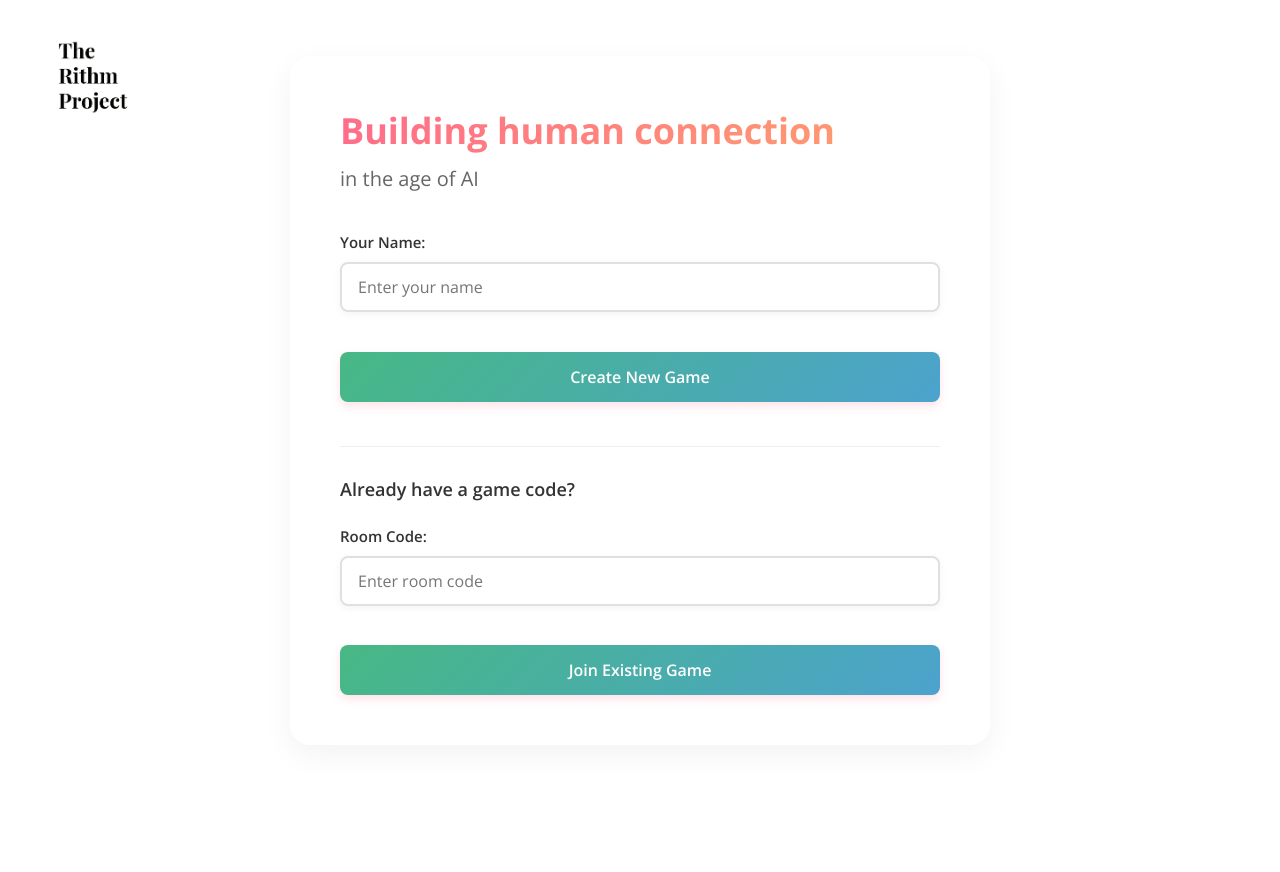
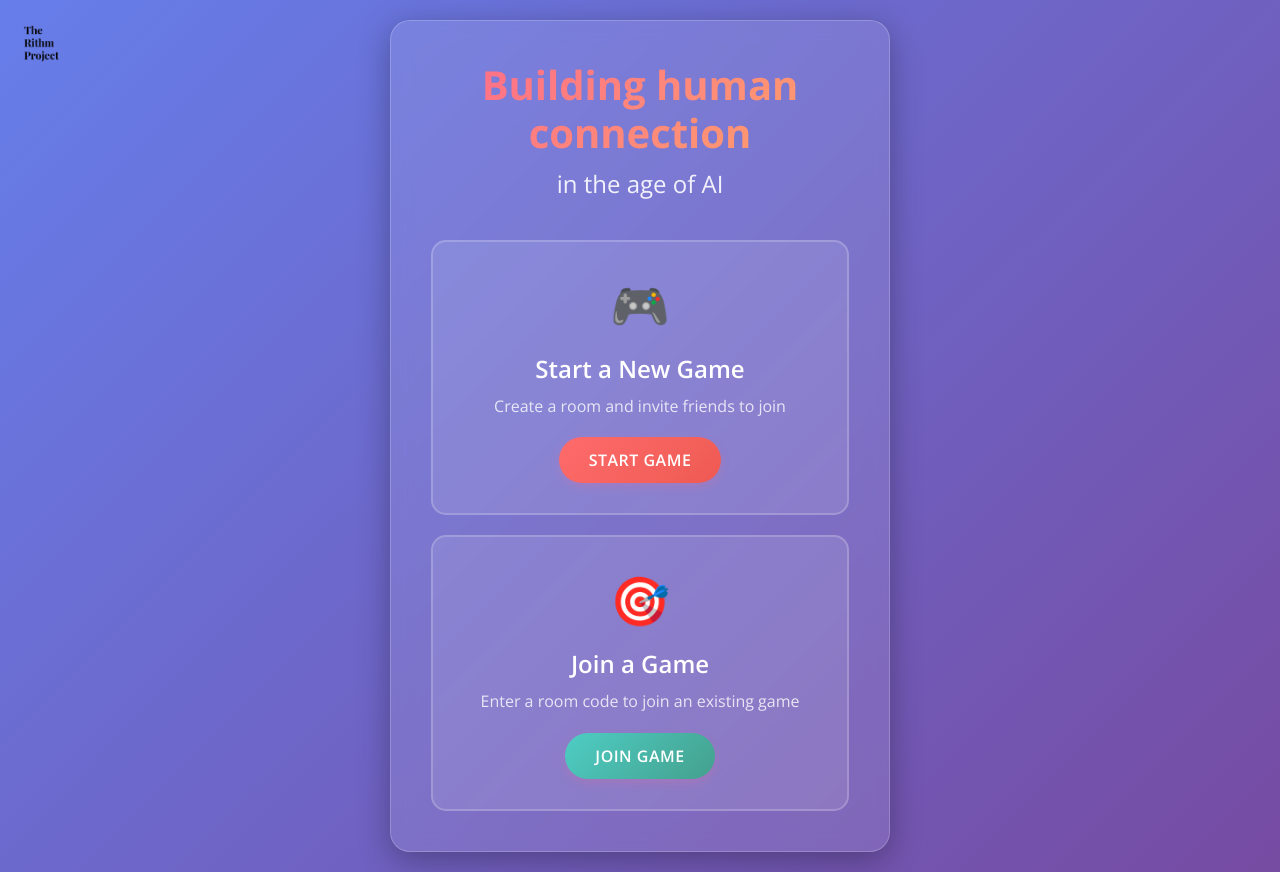
Before and after one commit to skyraal/humanaiconnection, a React (Create React App) app in the folder client/: page / in a window 1280 px wide. Before the commit the page ends 800 px from the top, so only its background shows below. Built offline with nearby package versions, Linux system fonts and the light colour scheme; no server answers.

Commit message:
New design?

```diff
--- a/client/src/components/Home.js
+++ b/client/src/components/Home.js
@@ -7,13 +7,13 @@ function Home({ socket, setRoomData }) {
   const [roomId, setRoomId] = useState('');
   const [error, setError] = useState('');
   const [isLoading, setIsLoading] = useState(false);
+  const [mode, setMode] = useState(''); // 'create' or 'join'
   const navigate = useNavigate();
 
   useEffect(() => {
     const handleRoomCreated = (data) => {
       console.log('Room created data:', data);
       setIsLoading(false);
-      // Store both the connection data and room data
       setRoomData({...data, room: data.room});
       navigate(`/room/${data.roomId}`);
     };
@@ -31,7 +31,6 @@ function Home({ socket, setRoomData }) {
       setIsLoading(false);
     };
 
-    // Add event listeners
     socket.on('room_created', handleRoomCreated);
     socket.on('room_joined', handleRoomJoined);
     socket.on('error', handleSocketError);
@@ -45,17 +44,17 @@ function Home({ socket, setRoomData }) {
 
   const validateInputs = () => {
     if (!username.trim()) {
-      setError('Please enter a username');
+      setError('Please enter your name');
       return false;
     }
 
     if (username.trim().length < 2) {
-      setError('Username must be at least 2 characters long');
+      setError('Name must be at least 2 characters long');
       return false;
     }
 
     if (username.trim().length > 20) {
-      setError('Username must be less than 20 characters');
+      setError('Name must be less than 20 characters');
       return false;
     }
 
@@ -94,15 +93,61 @@ function Home({ socket, setRoomData }) {
     }
   };
 
+  const resetMode = () => {
+    setMode('');
+    setError('');
+    setRoomId('');
+  };
+
+  // Initial mode selection screen
+  if (!mode) {
     return (
       <div className="home-container">
-       <div className="rithm-logo"><img src='logo.png' id='rithm-logo' alt="Rithm Logo"></img></div>
+        <div className="rithm-logo">
+          <img src='logo.png' id='rithm-logo' alt="Rithm Logo" />
+        </div>
 
         <div className="home-content">
-
           <h1 className="rithm-gradient-text">Building human connection</h1>
           <h2>in the age of AI</h2>
 
+          <div className="mode-selection">
+            <div className="mode-card" onClick={() => setMode('create')}>
+              <div className="mode-icon">🎮</div>
+              <h3>Start a New Game</h3>
+              <p>Create a room and invite friends to join</p>
+              <button className="mode-btn create-mode">Start Game</button>
+            </div>
+
+            <div className="mode-card" onClick={() => setMode('join')}>
+              <div className="mode-icon">🎯</div>
+              <h3>Join a Game</h3>
+              <p>Enter a room code to join an existing game</p>
+              <button className="mode-btn join-mode">Join Game</button>
+            </div>
+          </div>
+        </div>
+      </div>
+    );
+  }
+
+  // Create room flow
+  if (mode === 'create') {
+    return (
+      <div className="home-container">
+        <div className="rithm-logo">
+          <img src='logo.png' id='rithm-logo' alt="Rithm Logo" />
+        </div>
+
+        <div className="home-content">
+          <button className="back-btn" onClick={resetMode}>← Back</button>
+
+          <h1 className="mode-title">Start a New Game</h1>
+          <p className="mode-description">
+            You'll be the host and can share the room code with friends
+          </p>
+
+          <div className="form-section">
             <div className="form-group">
               <label htmlFor="username">Your Name:</label>
               <input
@@ -114,41 +159,17 @@ function Home({ socket, setRoomData }) {
                 placeholder="Enter your name"
                 disabled={isLoading}
                 maxLength={20}
+                autoFocus
               />
             </div>
 
-        <div className="buttons">
             <button
               onClick={createRoom}
-            className="create-btn"
-            disabled={isLoading}
+              className="action-btn create-btn"
+              disabled={isLoading || !username.trim()}
             >
-            {isLoading ? 'Creating...' : 'Create New Game'}
+              {isLoading ? 'Creating Game...' : 'Create Game Room'}
             </button>
-
-          <div className="join-section">
-            <h3>Already have a game code?</h3>
-            <div className="form-group">
-              <label htmlFor="roomId">Room Code:</label>
-              <input
-                type="text"
-                id="roomId"
-                value={roomId}
-                onChange={(e) => setRoomId(e.target.value.toUpperCase())}
-                onKeyPress={(e) => handleKeyPress(e, joinRoom)}
-                placeholder="Enter room code"
-                disabled={isLoading}
-                maxLength={6}
-              />
-            </div>
-            <button
-              onClick={joinRoom}
-              className="join-btn"
-              disabled={isLoading}
-            >
-              {isLoading ? 'Joining...' : 'Join Existing Game'}
-            </button>
-          </div>
           </div>
 
           {error && <p className="error-message">{error}</p>}
@@ -157,4 +178,69 @@ function Home({ socket, setRoomData }) {
     );
   }
 
+  // Join room flow
+  if (mode === 'join') {
+    return (
+      <div className="home-container">
+        <div className="rithm-logo">
+          <img src='logo.png' id='rithm-logo' alt="Rithm Logo" />
+        </div>
+
+        <div className="home-content">
+          <button className="back-btn" onClick={resetMode}>← Back</button>
+
+          <h1 className="mode-title">Join a Game</h1>
+          <p className="mode-description">
+            Enter the 6-character room code shared by the game host
+          </p>
+
+          <div className="form-section">
+            <div className="form-group">
+              <label htmlFor="roomId">Room Code:</label>
+              <input
+                type="text"
+                id="roomId"
+                value={roomId}
+                onChange={(e) => setRoomId(e.target.value.toUpperCase())}
+                onKeyPress={(e) => handleKeyPress(e, () => {
+                  if (roomId.length === 6) joinRoom();
+                })}
+                placeholder="ABC123"
+                disabled={isLoading}
+                maxLength={6}
+                autoFocus
+                className="room-code-input"
+              />
+            </div>
+
+            <div className="form-group">
+              <label htmlFor="username">Your Name:</label>
+              <input
+                type="text"
+                id="username"
+                value={username}
+                onChange={(e) => setUsername(e.target.value)}
+                onKeyPress={(e) => handleKeyPress(e, joinRoom)}
+                placeholder="Enter your name"
+                disabled={isLoading}
+                maxLength={20}
+              />
+            </div>
+
+            <button
+              onClick={joinRoom}
+              className="action-btn join-btn"
+              disabled={isLoading || !username.trim() || roomId.length !== 6}
+            >
+              {isLoading ? 'Joining Game...' : 'Join Game'}
+            </button>
+          </div>
+
+          {error && <p className="error-message">{error}</p>}
+        </div>
+      </div>
+    );
+  }
+}
+
 export default Home;
--- a/client/src/styles/Home.css
+++ b/client/src/styles/Home.css
@@ -1,195 +1,367 @@
 .home-container {
+  min-height: 100vh;
   display: flex;
+  flex-direction: column;
+  align-items: center;
   justify-content: center;
-  align-items: center;
-  min-height: 100vh;
   padding: 20px;
-  background-color: #fff;
+  background: linear-gradient(135deg, #667eea 0%, #764ba2 100%);
+  color: white;
 }
 
+/* Logo styling - responsive */
+.rithm-logo {
+  position: absolute;
+  top: 20px;
+  left: 20px;
+  z-index: 10;
+}
+
+#rithm-logo {
+  height: 50px;
+  width: auto;
+  max-width: 200px;
+  object-fit: contain;
+}
+
+/* Mobile logo adjustments */
+@media (max-width: 768px) {
+  .rithm-logo {
+    position: static;
+    margin-bottom: 20px;
+  }
+
+  #rithm-logo {
+    height: 40px;
+    max-width: 150px;
+  }
+}
+
+@media (max-width: 480px) {
+  #rithm-logo {
+    height: 35px;
+    max-width: 120px;
+  }
+}
+
+/* Main content */
 .home-content {
-  background-color: white;
-  padding: 50px;
+  background: rgba(255, 255, 255, 0.1);
+  backdrop-filter: blur(10px);
   border-radius: 20px;
-  box-shadow: 0 10px 30px rgba(0, 0, 0, 0.05);
+  padding: 40px;
+  max-width: 500px;
   width: 100%;
-  max-width: 700px;
+  text-align: center;
+  box-shadow: 0 8px 32px rgba(0, 0, 0, 0.3);
+  border: 1px solid rgba(255, 255, 255, 0.2);
   position: relative;
 }
 
-.home-content::before {
-  content: "";
+/* Back button */
+.back-btn {
   position: absolute;
-  top: -80px;
-  left: -80px;
-  width: 250px;
-  height: 250px;
-  background: linear-gradient(135deg, #ff6b8b 0%, #ffa26b 100%);
-  border-radius: 50%;
-  z-index: -1;
-  opacity: 0.8;
+  top: 15px;
+  left: 15px;
+  background: rgba(255, 255, 255, 0.2);
+  border: none;
+  color: white;
+  padding: 8px 12px;
+  border-radius: 20px;
+  cursor: pointer;
+  font-size: 14px;
+  transition: all 0.3s ease;
 }
 
-.rithm-logo {
-  position: absolute;
-  top: 30px;
-  left: 50px;
-  font-weight: 700;
-  font-size: 18px;
+.back-btn:hover {
+  background: rgba(255, 255, 255, 0.3);
+  transform: translateX(-2px);
+}
+
+/* Headings */
+.rithm-gradient-text {
+  background: linear-gradient(135deg, #ff6b6b, #feca57, #48dbfb, #ff9ff3);
+  background-size: 300% 300%;
+  -webkit-background-clip: text;
+  -webkit-text-fill-color: transparent;
+  background-clip: text;
+  animation: gradientShift 3s ease-in-out infinite;
+  font-size: 2.5rem;
+  font-weight: bold;
+  margin-bottom: 10px;
+  line-height: 1.2;
+}
+
+@keyframes gradientShift {
+  0%, 100% { background-position: 0% 50%; }
+  50% { background-position: 100% 50%; }
+}
+
+h2 {
+  font-size: 1.5rem;
+  margin-bottom: 40px;
+  opacity: 0.9;
+  font-weight: 300;
+}
+
+.mode-title {
+  font-size: 2rem;
+  margin-bottom: 10px;
+  margin-top: 20px;
+}
+
+.mode-description {
+  font-size: 1.1rem;
+  opacity: 0.8;
+  margin-bottom: 30px;
+  line-height: 1.4;
+}
+
+/* Mode selection cards */
+.mode-selection {
+  display: flex;
+  flex-direction: column;
+  gap: 20px;
+  margin-top: 30px;
+}
+
+.mode-card {
+  background: rgba(255, 255, 255, 0.1);
+  border-radius: 15px;
+  padding: 30px 20px;
+  cursor: pointer;
+  transition: all 0.3s ease;
+  border: 2px solid rgba(255, 255, 255, 0.2);
+  position: relative;
+  overflow: hidden;
+}
+
+.mode-card:hover {
+  transform: translateY(-5px);
+  background: rgba(255, 255, 255, 0.15);
+  border-color: rgba(255, 255, 255, 0.4);
+  box-shadow: 0 15px 35px rgba(0, 0, 0, 0.2);
+}
+
+.mode-card:active {
+  transform: translateY(-2px);
+}
+
+.mode-icon {
+  font-size: 3rem;
+  margin-bottom: 15px;
+}
+
+.mode-card h3 {
+  font-size: 1.5rem;
+  margin-bottom: 10px;
+  font-weight: 600;
+}
+
+.mode-card p {
+  font-size: 1rem;
+  opacity: 0.8;
+  margin-bottom: 20px;
+  line-height: 1.4;
+}
+
+.mode-btn {
+  background: linear-gradient(135deg, #667eea, #764ba2);
+  border: none;
+  color: white;
+  padding: 12px 30px;
+  border-radius: 25px;
+  font-size: 1rem;
+  font-weight: 600;
+  cursor: pointer;
+  transition: all 0.3s ease;
+  text-transform: uppercase;
   letter-spacing: 0.5px;
 }
 
-#rithm-logo {
-  max-width: 100px;
+.mode-btn:hover {
+  transform: scale(1.05);
+  box-shadow: 0 5px 15px rgba(0, 0, 0, 0.3);
 }
 
-.home-content h1 {
-  font-size: 36px;
-  margin-bottom: 10px;
-  font-weight: 700;
+.create-mode {
+  background: linear-gradient(135deg, #ff6b6b, #ee5a52);
 }
 
-.home-content h2 {
-  font-size: 20px;
-  margin-bottom: 40px;
-  font-weight: 400;
-  color: #666;
-  max-width: 80%;
+.join-mode {
+  background: linear-gradient(135deg, #4ecdc4, #44a08d);
+}
+
+/* Form sections */
+.form-section {
+  margin-top: 30px;
 }
 
 .form-group {
-  margin-bottom: 24px;
+  margin-bottom: 25px;
+  text-align: left;
 }
 
 .form-group label {
   display: block;
-  margin-bottom: 10px;
+  margin-bottom: 8px;
   font-weight: 600;
-  color: #333;
-  font-size: 15px;
+  font-size: 1rem;
 }
 
 .form-group input {
   width: 100%;
-  padding: 12px 16px;
-  border: 2px solid #e0e0e0;
-  border-radius: 8px;
-  font-size: 16px;
+  padding: 15px;
+  border: 2px solid rgba(255, 255, 255, 0.3);
+  border-radius: 10px;
+  background: rgba(255, 255, 255, 0.1);
+  color: white;
+  font-size: 1rem;
   transition: all 0.3s ease;
   box-sizing: border-box;
 }
 
+.form-group input::placeholder {
+  color: rgba(255, 255, 255, 0.6);
+}
+
 .form-group input:focus {
   outline: none;
-  border-color: #ff6b8b;
-  box-shadow: 0 0 0 3px rgba(255, 107, 139, 0.1);
+  border-color: rgba(255, 255, 255, 0.6);
+  background: rgba(255, 255, 255, 0.15);
+  transform: scale(1.02);
 }
 
-.form-group input:disabled {
-  background-color: #f5f5f5;
-  cursor: not-allowed;
-  opacity: 0.7;
+.room-code-input {
+  text-align: center;
+  font-size: 1.5rem !important;
+  font-weight: 600;
+  letter-spacing: 3px;
+  text-transform: uppercase;
 }
 
-.buttons {
-  display: flex;
-  flex-direction: column;
-  gap: 24px;
-  margin-top: 40px;
+/* Action buttons */
+.action-btn {
+  width: 100%;
+  padding: 15px;
+  border: none;
+  border-radius: 10px;
+  font-size: 1.1rem;
+  font-weight: 600;
+  cursor: pointer;
+  transition: all 0.3s ease;
+  text-transform: uppercase;
+  letter-spacing: 0.5px;
+  margin-top: 10px;
 }
 
-.create-btn, .join-btn {
-  background: linear-gradient(135deg, #47b884 0%, #4ca2cd 100%);
+.create-btn {
+  background: linear-gradient(135deg, #ff6b6b, #ee5a52);
   color: white;
-  padding: 14px;
-  font-size: 16px;
-  border: none;
-  border-radius: 8px;
-  cursor: pointer;
-  font-weight: 600;
-  transition: all 0.3s ease;
-  position: relative;
-  overflow: hidden;
 }
 
-.create-btn:hover:not(:disabled), .join-btn:hover:not(:disabled) {
-  transform: translateY(-2px);
-  box-shadow: 0 8px 25px rgba(71, 184, 132, 0.3);
+.join-btn {
+  background: linear-gradient(135deg, #4ecdc4, #44a08d);
+  color: white;
 }
 
-.create-btn:disabled, .join-btn:disabled {
-  background: #ccc;
+.action-btn:hover:not(:disabled) {
+  transform: translateY(-2px);
+  box-shadow: 0 8px 25px rgba(0, 0, 0, 0.3);
+}
+
+.action-btn:active:not(:disabled) {
+  transform: translateY(0);
+}
+
+.action-btn:disabled {
+  opacity: 0.6;
   cursor: not-allowed;
   transform: none;
-  box-shadow: none;
 }
 
-.join-section {
-  display: flex;
-  flex-direction: column;
-  gap: 15px;
+/* Error messages */
+.error-message {
+  background: rgba(255, 0, 0, 0.1);
+  border: 1px solid rgba(255, 0, 0, 0.3);
+  color: #ff6b6b;
+  padding: 12px;
+  border-radius: 8px;
   margin-top: 20px;
-  border-top: 1px solid #eee;
-  padding-top: 30px;
+  font-weight: 500;
 }
 
-.join-section h3 {
-  font-size: 18px;
-  font-weight: 600;
-  margin-bottom: 10px;
+/* Mobile responsiveness */
+@media (max-width: 768px) {
+  .home-container {
+    padding: 15px;
+  }
+
+  .home-content {
+    padding: 30px 25px;
+    margin-top: 20px;
+  }
+
+  .rithm-gradient-text {
+    font-size: 2rem;
+  }
+
+  h2 {
+    font-size: 1.2rem;
+  }
+
+  .mode-title {
+    font-size: 1.7rem;
+  }
+
+  .mode-description {
+    font-size: 1rem;
+  }
+
+  .mode-card {
+    padding: 25px 15px;
+  }
+
+  .mode-icon {
+    font-size: 2.5rem;
+  }
 }
 
-.error-message {
-  color: #d32f2f;
-  background-color: #ffebee;
-  padding: 12px 16px;
-  border-radius: 8px;
-  border: 1px solid #ffcdd2;
-  margin-top: 16px;
-  font-size: 14px;
-  text-align: center;
-}
-
-/* Loading animation for buttons */
-.create-btn:disabled::after, .join-btn:disabled::after {
-  content: '';
-  position: absolute;
-  top: 50%;
-  left: 50%;
-  width: 20px;
-  height: 20px;
-  margin: -10px 0 0 -10px;
-  border: 2px solid transparent;
-  border-top: 2px solid white;
-  border-radius: 50%;
-  animation: spin 1s linear infinite;
-}
-
-@keyframes spin {
-  0% { transform: rotate(0deg); }
-  100% { transform: rotate(360deg); }
-}
-
-/* Responsive Design */
-@media (max-width: 768px) {
+@media (max-width: 480px) {
   .home-content {
-    padding: 30px 20px;
-    margin: 10px;
+    padding: 25px 20px;
   }
 
-  .home-content h1 {
-    font-size: 28px;
+  .rithm-gradient-text {
+    font-size: 1.8rem;
   }
 
-  .home-content h2 {
-    font-size: 18px;
+  h2 {
+    font-size: 1.1rem;
   }
 
-  .rithm-logo {
-    position: relative;
-    top: auto;
-    left: auto;
-    margin-bottom: 20px;
-    text-align: center;
+  .mode-title {
+    font-size: 1.5rem;
+  }
+
+  .mode-card {
+    padding: 20px 15px;
+  }
+
+  .mode-card h3 {
+    font-size: 1.3rem;
+  }
+
+  .mode-card p {
+    font-size: 0.9rem;
+  }
+
+  .form-group input {
+    padding: 12px;
+  }
+
+  .action-btn {
+    padding: 12px;
+    font-size: 1rem;
   }
 }
```
Also changed, not shown: 1 other file (tests, documents, lock files or other folders). Lines whose indentation alone changed are shown as unchanged.
